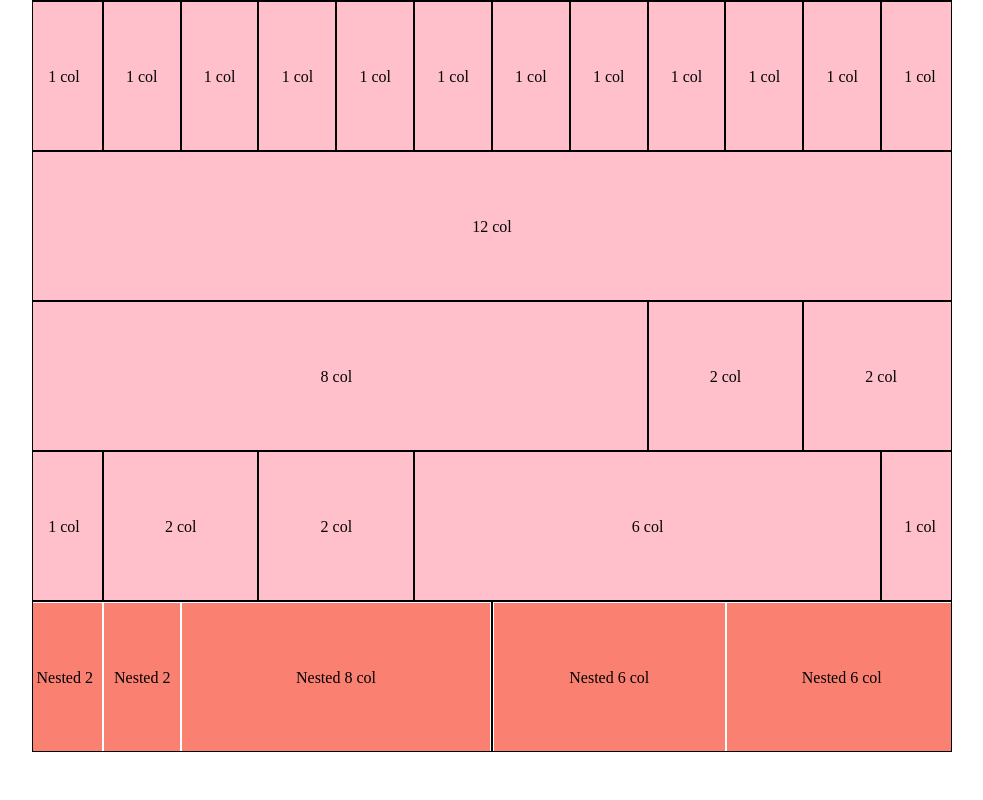
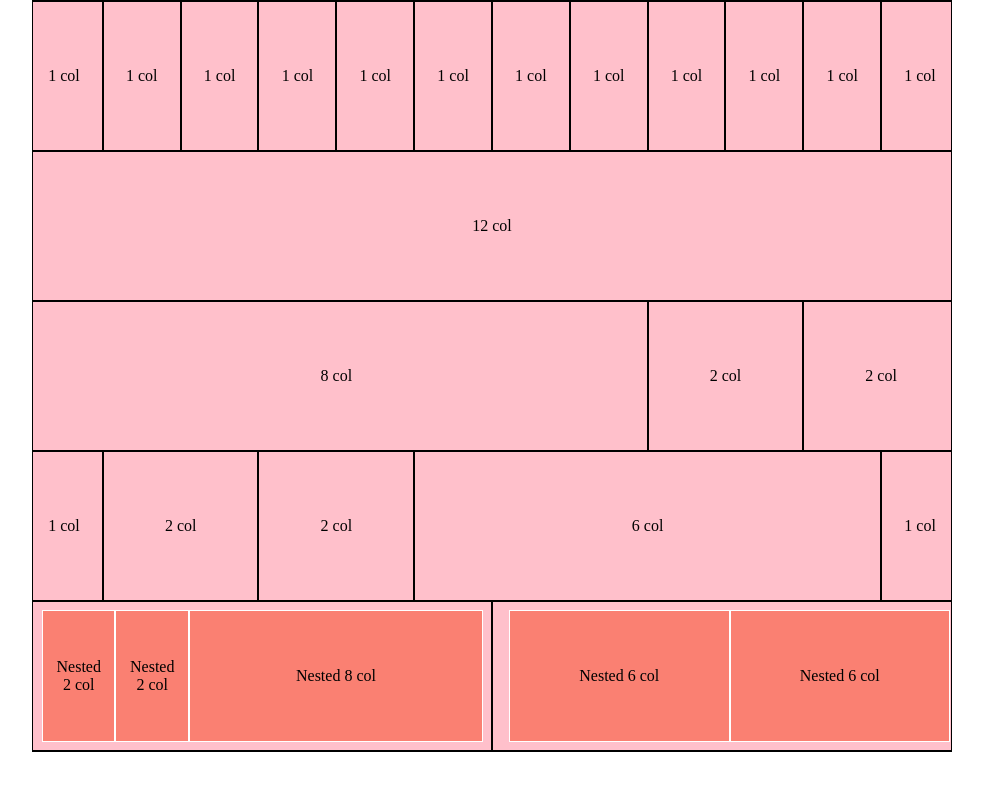
Before and after one commit to AlessandroSestili/html-css-12bool, a plain HTML site: page index.html in a window 1280 px wide. Shown: the whole page, without its empty margins (148-1131 px from the left). Drawn offline with Linux system fonts and the light colour scheme.

Commit message:
fixo ultima row (ancora un problema)

```diff
--- a/framework.css
+++ b/framework.css
@@ -4,6 +4,7 @@
     max-width: 920px;
 
     margin: auto;
+    /* padding: 0px 14px; */
 
     overflow: hidden;
 }
--- a/style.css
+++ b/style.css
@@ -22,17 +22,25 @@
 [class*="col-"] > div {
     text-align: center;
 
-    line-height: 150px;
-    vertical-align: middle;
+    position: relative;
+    top: 50%;
+    transform: translateY(-50%);
 }
 
 .last-row {
+    padding-top: 8px;
+    padding-bottom: 8px;
+    padding-right: 8px;
+    padding-left: 16px;
+
 }
 
 .last-col {
     background-color: salmon;
 
     border: 1px solid white;
+
+    height: 132px;
 }
 
 .last-col > div {
```
